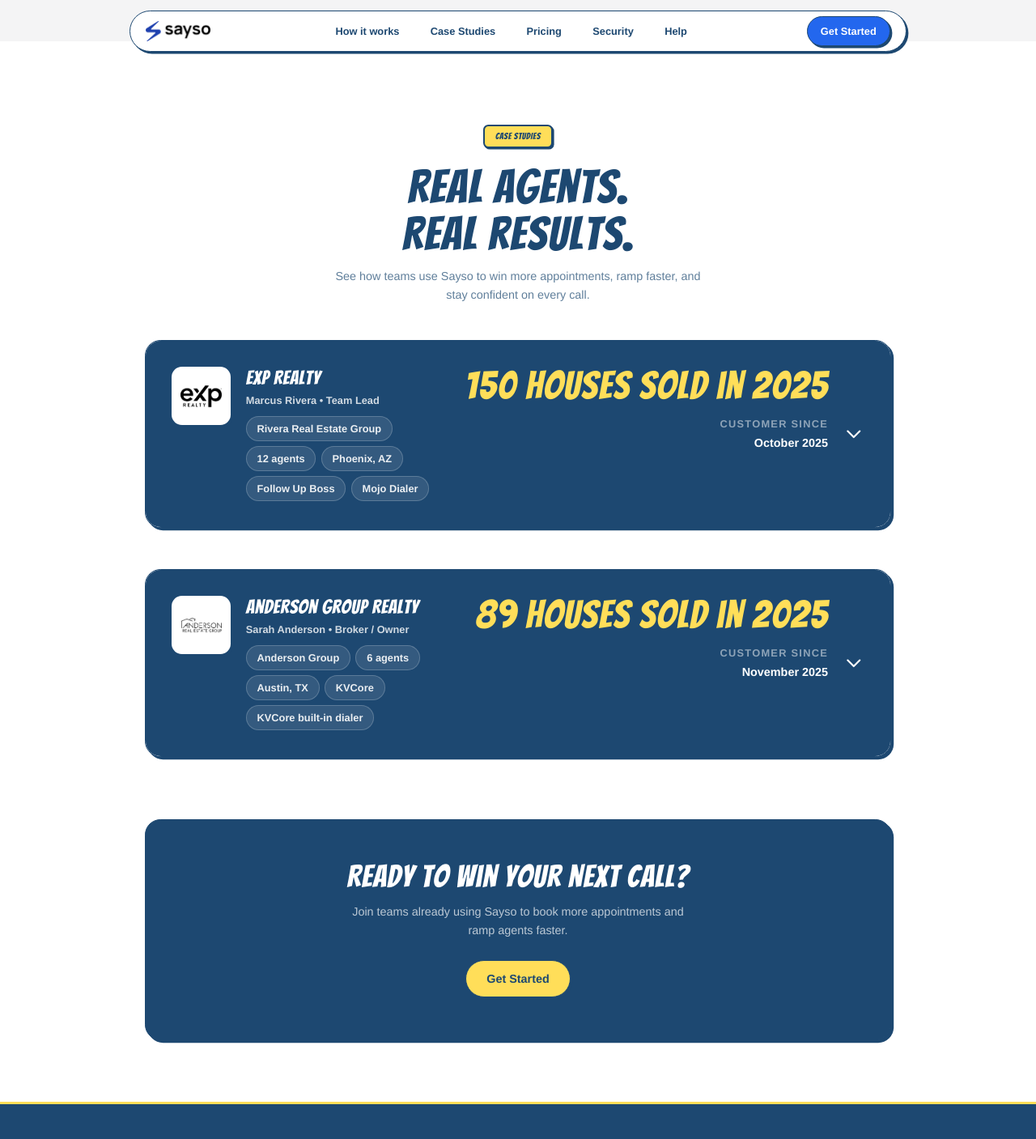
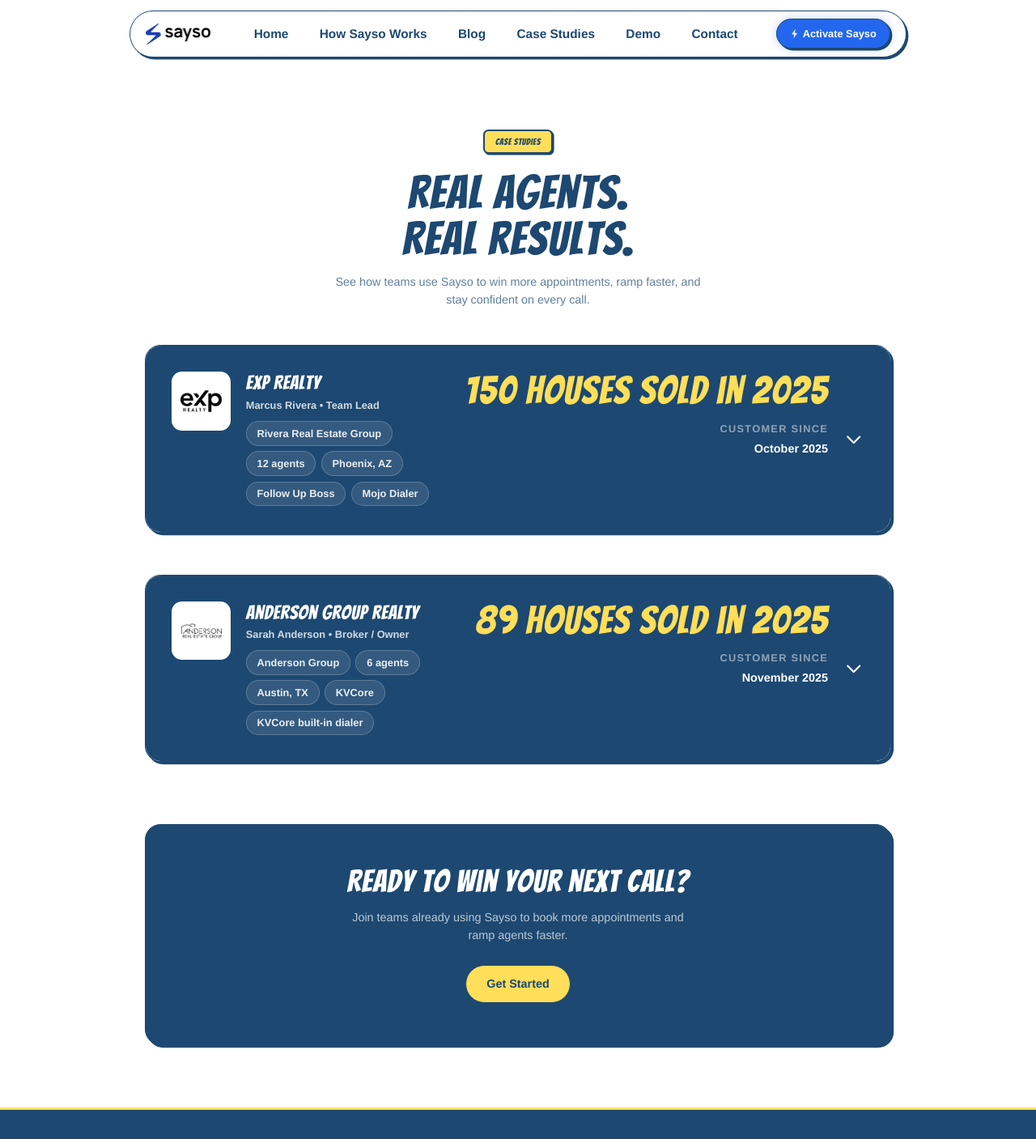
Before and after one commit to JackD4321/sayso_landing_page, a Next.js app: page /case-studies in a window 1280 px wide. Shown: the top 1407 px of the page at 81% size. Built offline with nearby package versions, Linux system fonts and the light colour scheme.

Commit message:
Uniform NAV bar across sites.

```diff
--- a/app/case-studies/page.tsx
+++ b/app/case-studies/page.tsx
@@ -1,13 +1,16 @@
-import SaysoNavbarV3 from '@/components/landing-v3/SaysoNavbarV3';
-import { FooterV3 } from '@/components/landing-v3/FooterV3';
+import SaysoNavbarV4 from '@/components/landing-v4/SaysoNavbarV4';
+import { FooterV4 } from '@/components/landing-v4/FooterV4';
 import { CaseStudiesPage } from '@/components/landing-v3/CaseStudiesPage';
+import { DemoCalendarProvider } from '@/components/landing-v4/DemoCalendarProvider';
 
 export default function CaseStudies() {
   return (
-    <div className="relative">
-      <SaysoNavbarV3 />
-      <CaseStudiesPage />
-      <FooterV3 />
-    </div>
+    <DemoCalendarProvider>
+      <div className="relative bg-white">
+        <SaysoNavbarV4 />
+        <CaseStudiesPage />
+        <FooterV4 />
+      </div>
+    </DemoCalendarProvider>
   );
 }
```
